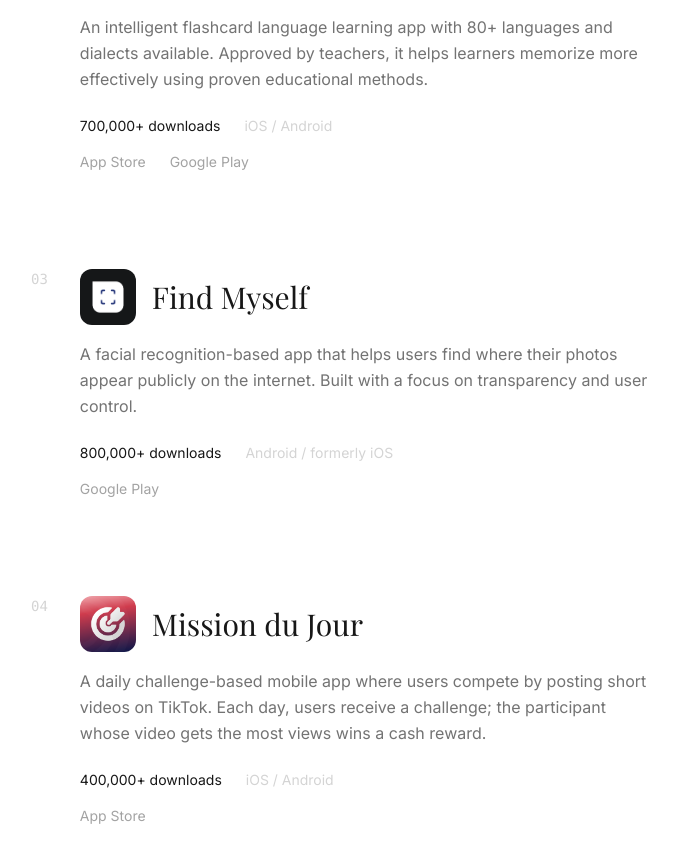
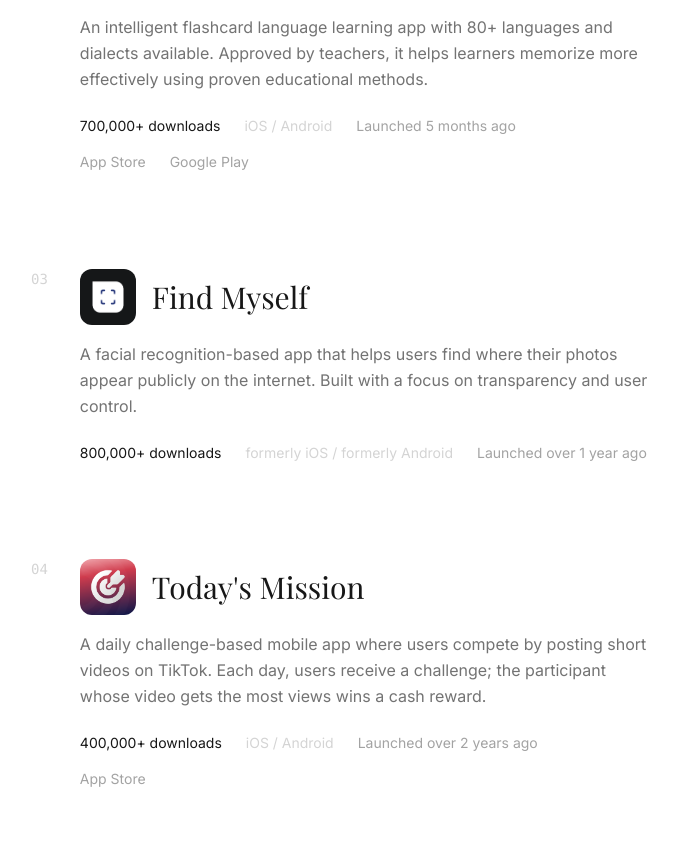
Before and after one commit to Liori-Studio/liori-studio-vitrine, a React (Vite) app: page / in a window 1280 px wide. Shown: the part 1433-2296 px from the top of the page, without its empty margins (161-839 px from the left). Built offline with nearby package versions, Linux system fonts and the light colour scheme.

Commit message:
feat: add humanized release dates and update Find Myself status
- Add releaseDate field and getRelativeTime helper for dynamic display
- Show "Launched X ago" alongside stats and platforms
- Remove Find Myself store links, mark as formerly iOS/Android

```diff
--- a/src/modules/vitrine/react/components/WorkSection.tsx
+++ b/src/modules/vitrine/react/components/WorkSection.tsx
@@ -9,17 +9,45 @@
   stats: string;
   platforms: string[];
   icon: string;
+  releaseDate: Date;
   links?: { label: string; url: string }[];
+};
+
+const getRelativeTime = (date: Date): string => {
+  const now = new Date();
+  const diffMs = now.getTime() - date.getTime();
+  const diffDays = Math.floor(diffMs / (1000 * 60 * 60 * 24));
+
+  if (diffDays < 1) return "today";
+  if (diffDays === 1) return "yesterday";
+  if (diffDays < 7) return `${diffDays} days ago`;
+  if (diffDays < 30) {
+    const weeks = Math.floor(diffDays / 7);
+    return weeks === 1 ? "1 week ago" : `${weeks} weeks ago`;
+  }
+  if (diffDays < 365) {
+    const months = Math.floor(diffDays / 30);
+    return months === 1 ? "1 month ago" : `${months} months ago`;
+  }
+  const years = Math.floor(diffDays / 365);
+  const remainingMonths = Math.floor((diffDays % 365) / 30);
+  if (remainingMonths === 0) {
+    return years === 1 ? "1 year ago" : `${years} years ago`;
+  }
+  return years === 1
+    ? `over 1 year ago`
+    : `over ${years} years ago`;
 };
 
 const apps: App[] = [
   {
     name: "Anna Sign Language",
     description:
-      "A Duolingo-like educational app for learning sign language with Anna, a friendly mascot guiding users through interactive lessons. Designed to make sign language learning accessible and engaging for everyone.",
+      "A Duolingo-like educational app for learning sign language (ASL & LSF) with Anna, a friendly mascot guiding users through interactive lessons. Designed to make sign language learning accessible and engaging for everyone.",
     stats: "20,000+ downloads",
     platforms: ["iOS", "Android"],
     icon: annaSignLanguageIcon,
+    releaseDate: new Date(2026, 1, 18),
     links: [
       {
         label: "App Store",
@@ -38,6 +66,7 @@
     stats: "700,000+ downloads",
     platforms: ["iOS", "Android"],
     icon: ioriFlashcardsIcon,
+    releaseDate: new Date(2025, 8, 7),
     links: [
       {
         label: "App Store",
@@ -54,22 +83,18 @@
     description:
       "A facial recognition-based app that helps users find where their photos appear publicly on the internet. Built with a focus on transparency and user control.",
     stats: "800,000+ downloads",
-    platforms: ["Android", "formerly iOS"],
+    platforms: ["formerly iOS", "formerly Android"],
     icon: findMyselfIcon,
-    links: [
-      {
-        label: "Google Play",
-        url: "https://play.google.com/store/apps/details?id=com.findmyself.app&hl=en",
-      },
-    ],
+    releaseDate: new Date(2024, 9, 23),
   },
   {
-    name: "Mission du Jour",
+    name: "Today's Mission",
     description:
       "A daily challenge-based mobile app where users compete by posting short videos on TikTok. Each day, users receive a challenge; the participant whose video gets the most views wins a cash reward.",
     stats: "400,000+ downloads",
     platforms: ["iOS", "Android"],
     icon: missionDuJourIcon,
+    releaseDate: new Date(2023, 6, 16),
     links: [
       {
         label: "App Store",
@@ -107,10 +132,13 @@
                   <p className="mt-4 text-neutral-500 leading-relaxed max-w-xl">
                     {app.description}
                   </p>
-                  <div className="mt-6 flex flex-wrap items-center gap-6 text-sm">
+                  <div className="mt-6 flex flex-wrap items-center gap-x-6 gap-y-2 text-sm">
                     <span className="text-neutral-900">{app.stats}</span>
                     <span className="text-neutral-300">
                       {app.platforms.join(" / ")}
+                    </span>
+                    <span className="text-neutral-400">
+                      Launched {getRelativeTime(app.releaseDate)}
                     </span>
                   </div>
                   {app.links && app.links.length > 0 && (
```
